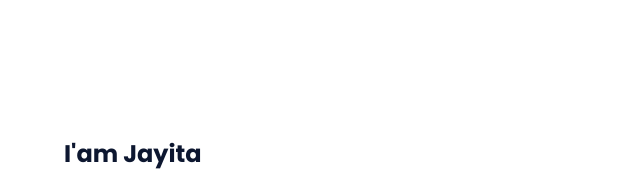
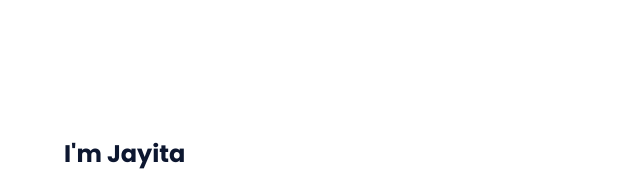
Before and after one commit to jayita13/jayita13.github.io, a plain HTML site: page index.html in a window 1280 px wide. Shown: the part 860-1044 px from the top of the page, 576-1216 px from the left. Drawn offline with nearby package versions, Linux system fonts and the light colour scheme.

Commit message:
Update index.html

```diff
--- a/index.html
+++ b/index.html
@@ -72,7 +72,7 @@
                     </div>
 
                     <div>
-                        <h2 class="about__subtitle">I'am Jayita</h2>
+                        <h2 class="about__subtitle">I'm Jayita</h2>
                         <p class="about__text">AI ML Nerd with a blend of technical speaking & hackathon wizardry! Breathing into AI/ML space and keen to adopt new technologies for solving real-world problems. The work focus these days is on generative AI. Along with the team, we help customers incorporate AI into software engineering.</p>
                     </div>
                 </div>
```
